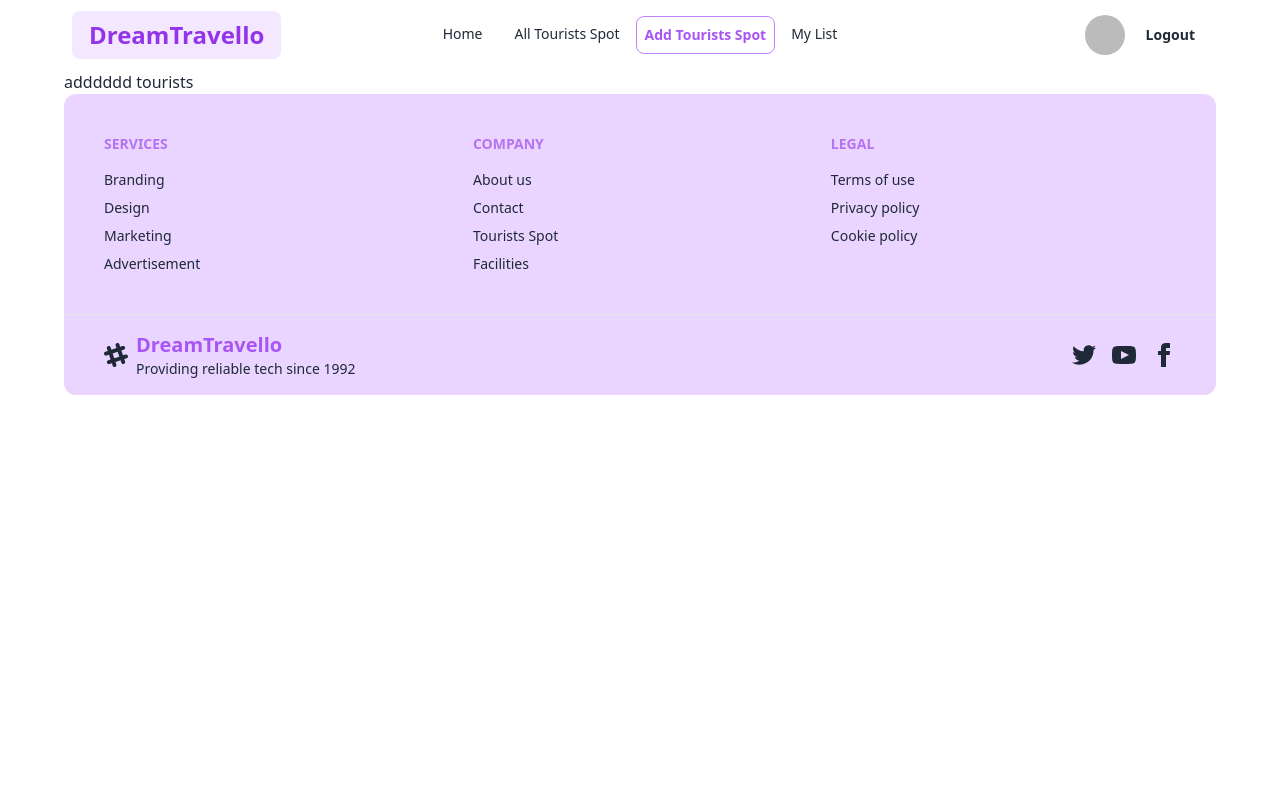
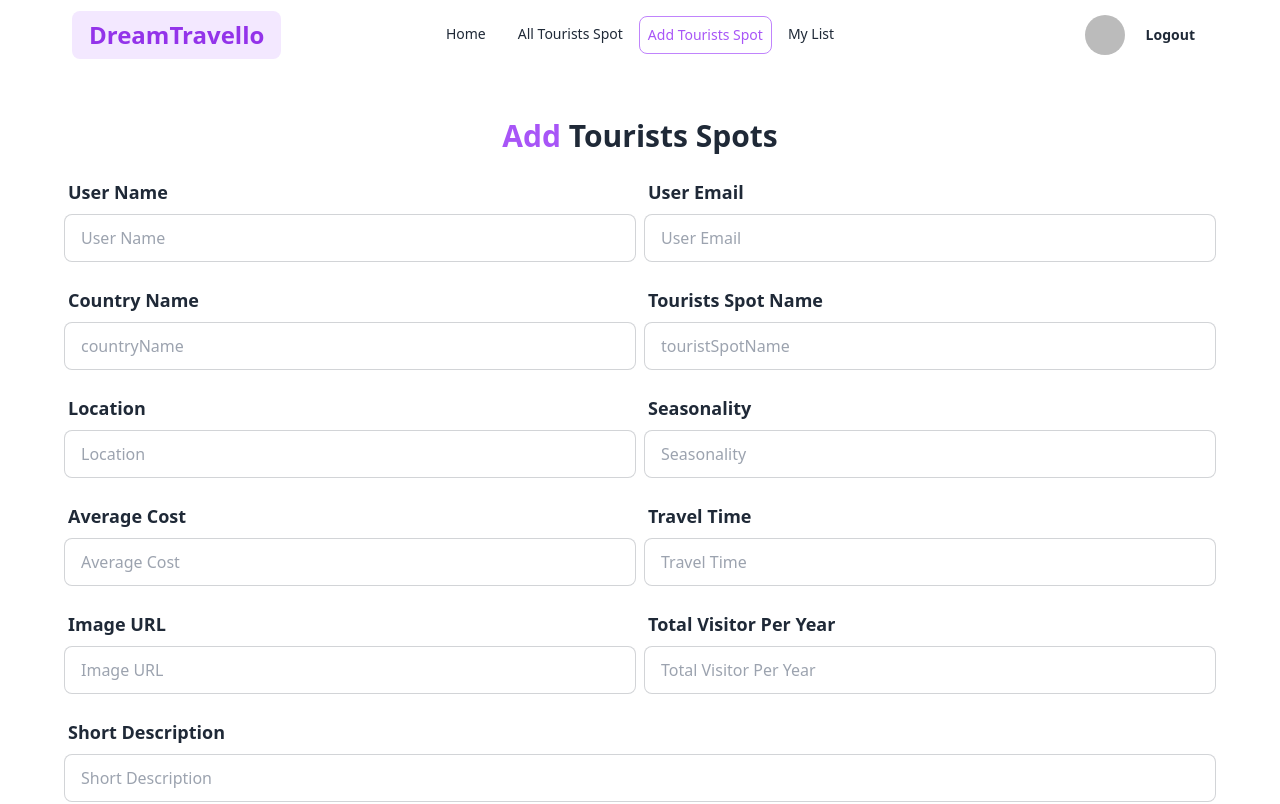
Before and after one commit to TinnyDatta/dream-travello-client, a React (Vite) app: page /addTouristsSpot in a window 1280 px wide. Shown: the top 804 px of the page. Built offline with nearby package versions, Linux system fonts and the light colour scheme; no server answers; sample sign-in values are in the browser's storage.

Commit message:
added add tourists spot route

```diff
--- a/src/Pages/AddTouristsSpot/AddTouristsSpot.jsx
+++ b/src/Pages/AddTouristsSpot/AddTouristsSpot.jsx
@@ -1,8 +1,95 @@
 
 const AddTouristsSpot = () => {
     return (
-        <div>
-            <h2>adddddd tourists</h2>
+        <div className="my-12">
+            <h2 className="text-3xl text-center font-bold mb-4"><span className="text-purple-500 font-bold text-3xl">Add</span> Tourists Spots</h2>
+            <form >
+                {/* row 1 user name & email */}
+                <div className="md:flex mb-4">
+                <div className="form-control md:w-1/2">
+          <label className="label">
+            <span className="label-text font-semibold text-lg">User Name</span>
+          </label>
+          <input type="text" name="userName" placeholder="User Name" className="input input-bordered w-full" />
+        </div>
+                <div className="form-control md:w-1/2 ml-2">
+          <label className="label">
+            <span className="label-text font-semibold text-lg">User Email</span>
+          </label>
+          <input type="email" name="userEmail" placeholder="User Email" className="input input-bordered w-full" />
+        </div>
+                </div>
+                {/* row 2 country name & tourists spot name  */}
+                <div className="md:flex mb-4">
+                <div className="form-control md:w-1/2">
+          <label className="label">
+            <span className="label-text font-semibold text-lg">Country Name</span>
+          </label>
+          <input type="text" name="country" placeholder="countryName" className="input input-bordered w-full" />
+        </div>
+                <div className="form-control md:w-1/2 ml-2">
+          <label className="label">
+            <span className="label-text font-semibold text-lg">Tourists Spot Name</span>
+          </label>
+          <input type="text" name="touristsSpot" placeholder="touristSpotName" className="input input-bordered w-full" />
+        </div>
+                </div>
+                {/* row 3 location & seasonality */}
+                <div className="md:flex mb-4">
+                <div className="form-control md:w-1/2">
+          <label className="label">
+            <span className="label-text font-semibold text-lg">Location</span>
+          </label>
+          <input type="text" name="location" placeholder="Location" className="input input-bordered w-full" />
+        </div>
+                <div className="form-control md:w-1/2 ml-2">
+          <label className="label">
+            <span className="label-text font-semibold text-lg">Seasonality</span>
+          </label>
+          <input type="text" name="seasonality" placeholder="Seasonality" className="input input-bordered w-full" />
+        </div>
+                </div>
+                {/* row 4 average cost & travel time */}
+                <div className="md:flex mb-4">
+                <div className="form-control md:w-1/2">
+          <label className="label">
+            <span className="label-text font-semibold text-lg">Average Cost</span>
+          </label>
+          <input type="number" name="averageCost" placeholder="Average Cost" className="input input-bordered w-full" />
+        </div>
+                <div className="form-control md:w-1/2 ml-2">
+          <label className="label">
+            <span className="label-text font-semibold text-lg">Travel Time</span>
+          </label>
+          <input type="text" name="travelTime" placeholder="Travel Time" className="input input-bordered w-full" />
+        </div>
+                </div>
+                {/* row 5 image url & totalVisitorPerYear */}
+                <div className="md:flex mb-4">
+                <div className="form-control md:w-1/2">
+          <label className="label">
+            <span className="label-text font-semibold text-lg">Image URL</span>
+          </label>
+          <input type="text" name="imageURL" placeholder="Image URL" className="input input-bordered w-full" />
+        </div>
+                <div className="form-control md:w-1/2 ml-2">
+          <label className="label">
+            <span className="label-text font-semibold text-lg">Total Visitor Per Year</span>
+          </label>
+          <input type="text" name="totalVisitorPerYear" placeholder="Total Visitor Per Year" className="input input-bordered w-full" />
+        </div>
+                </div>
+                {/* row 6 short description */}
+
+                <div className="form-control mb-2 ">
+          <label className="label">
+            <span className="label-text font-semibold text-lg">Short Description</span>
+          </label>
+          <input type="text" name="description" placeholder="Short Description" className="input input-bordered w-full" />
+        </div>
+        {/* add button */}
+                <input type="submit" value="Add" className="btn btn-block mt-2 bg-purple-400 text-white font-bold text-lg"/>
+            </form>
         </div>
     );
 };
--- a/src/Shared/Footer/Footer.jsx
+++ b/src/Shared/Footer/Footer.jsx
@@ -2,7 +2,7 @@
 const Footer = () => {
     return (
         <div>
-            <footer className="footer p-10 rounded-t-xl bg-purple-200 text-base-content">
+            <footer className="footer  p-10 rounded-t-xl bg-purple-200 text-base-content">
   <nav>
     <h6 className="footer-title text-purple-600">Services</h6>
     <a className="link link-hover">Branding</a>
@@ -24,7 +24,7 @@ const Footer = () => {
     <a className="link link-hover">Cookie policy</a>
   </nav>
 </footer>
-<footer className="footer px-10 py-4 border-t rounded-b-xl bg-purple-200 text-base-content border-base-300">
+<footer className="footer mb-6 px-10 py-4 border-t rounded-b-xl bg-purple-200 text-base-content border-base-300">
   <aside className="items-center grid-flow-col">
     <svg width="24" height="24" viewBox="0 0 24 24" xmlns="http://www.w3.org/2000/svg" fillRule="evenodd" clipRule="evenodd" className="fill-current"><path d="M22.672 15.226l-2.432.811.841 2.515c.33 1.019-.209 2.127-1.23 2.456-1.15.325-2.148-.321-2.463-1.226l-.84-2.518-5.013 1.677.84 2.517c.391 1.203-.434 2.542-1.831 2.542-.88 0-1.601-.564-1.86-1.314l-.842-2.516-2.431.809c-1.135.328-2.145-.317-2.463-1.229-.329-1.018.211-2.127 1.231-2.456l2.432-.809-1.621-4.823-2.432.808c-1.355.384-2.558-.59-2.558-1.839 0-.817.509-1.582 1.327-1.846l2.433-.809-.842-2.515c-.33-1.02.211-2.129 1.232-2.458 1.02-.329 2.13.209 2.461 1.229l.842 2.515 5.011-1.677-.839-2.517c-.403-1.238.484-2.553 1.843-2.553.819 0 1.585.509 1.85 1.326l.841 2.517 2.431-.81c1.02-.33 2.131.211 2.461 1.229.332 1.018-.21 2.126-1.23 2.456l-2.433.809 1.622 4.823 2.433-.809c1.242-.401 2.557.484 2.557 1.838 0 .819-.51 1.583-1.328 1.847m-8.992-6.428l-5.01 1.675 1.619 4.828 5.011-1.674-1.62-4.829z"></path></svg>
     <p ><span className="font-bold text-xl text-purple-500">DreamTravello</span> <br/>Providing reliable tech since 1992</p>
--- a/src/Shared/Navbar/Navbar.jsx
+++ b/src/Shared/Navbar/Navbar.jsx
@@ -6,12 +6,12 @@ const Navbar = () => {
   const {user, logout} = useContext(AuthContext)
 
     const navLinks = <>
-    <li><NavLink to='/' className={({isActive}) => isActive? ' text-purple-500 font-bold border border-purple-400 p-2' : ''}>Home</NavLink></li>
-    <li><NavLink className={({isActive}) => isActive? 'font-bold border p-2 border-purple-400 text-purple-500' : ''} to='/allTouristsSpot'>All Tourists Spot</NavLink></li>
+    <li><NavLink to='/' className={({isActive}) => isActive? ' text-purple-500  border border-purple-400 p-2' : ''}>Home</NavLink></li>
+    <li><NavLink className={({isActive}) => isActive? ' border p-2 border-purple-400 text-purple-500' : ''} to='/allTouristsSpot'>All Tourists Spot</NavLink></li>
     {
       user && <>
-      <li><NavLink className={({isActive}) => isActive? 'font-bold border p-2 border-purple-400 text-purple-500' : ''} to='/addTouristsSpot'>Add Tourists Spot</NavLink></li>
-      <li><NavLink className={({isActive}) => isActive? 'font-bold border p-2 border-purple-400 text-purple-500' : ''} to='/myList'>My List</NavLink></li>
+      <li><NavLink className={({isActive}) => isActive? ' border p-2 border-purple-400 text-purple-500' : ''} to='/addTouristsSpot'>Add Tourists Spot</NavLink></li>
+      <li><NavLink className={({isActive}) => isActive? ' border p-2 border-purple-400 text-purple-500' : ''} to='/myList'>My List</NavLink></li>
       </>
     }
 
@@ -21,10 +21,10 @@ const Navbar = () => {
         <div className="navbar bg-base-100">
   <div className="navbar-start">
     <div className="dropdown">
-      <div tabIndex={0} role="button" className="btn btn-ghost lg:hidden">
+      <div tabIndex={0}  role="button" className="btn btn-ghost lg:hidden ">
         <svg xmlns="http://www.w3.org/2000/svg" className="h-5 w-5" fill="none" viewBox="0 0 24 24" stroke="currentColor"><path strokeLinecap="round" strokeLinejoin="round" strokeWidth="2" d="M4 6h16M4 12h8m-8 6h16" /></svg>
       </div>
-      <ul tabIndex={0} className="menu menu-sm dropdown-content mt-3 z-[1] p-2 shadow bg-base-100 rounded-box w-52">
+      <ul tabIndex={0}  className="menu menu-sm dropdown-content mt-3 z-50 p-2 shadow bg-base-100 rounded-box w-52">
         {navLinks}
       </ul>
     </div>
```
